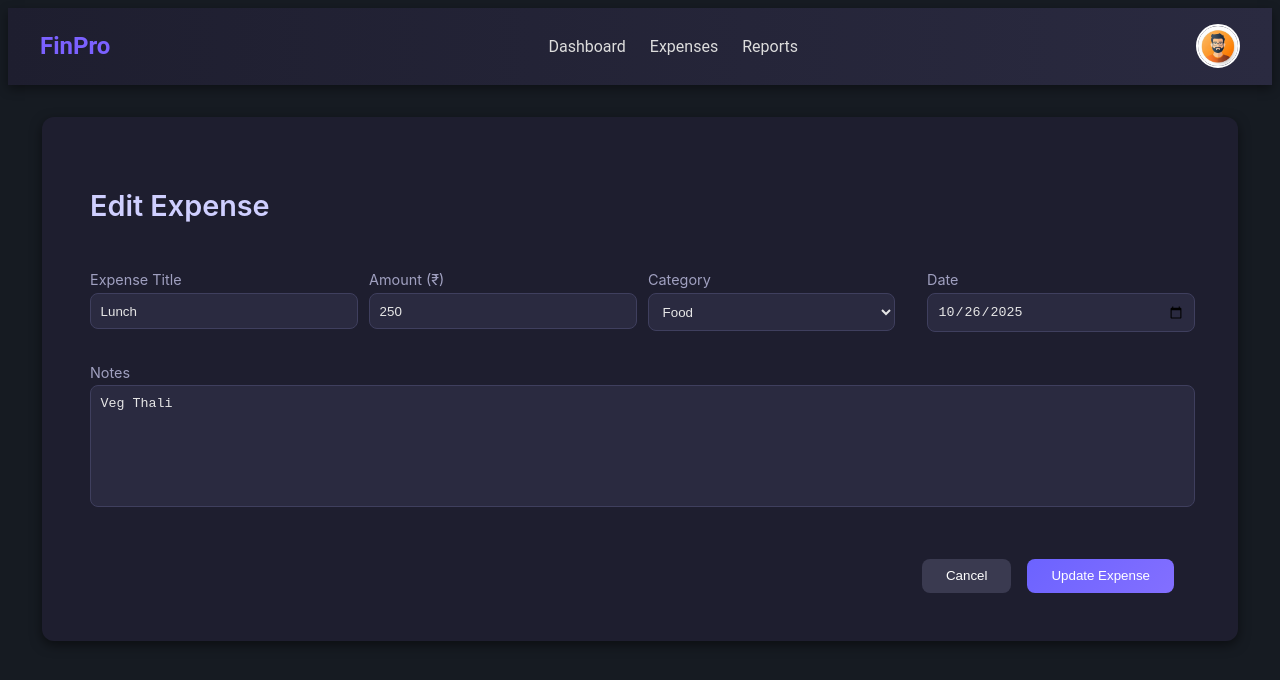
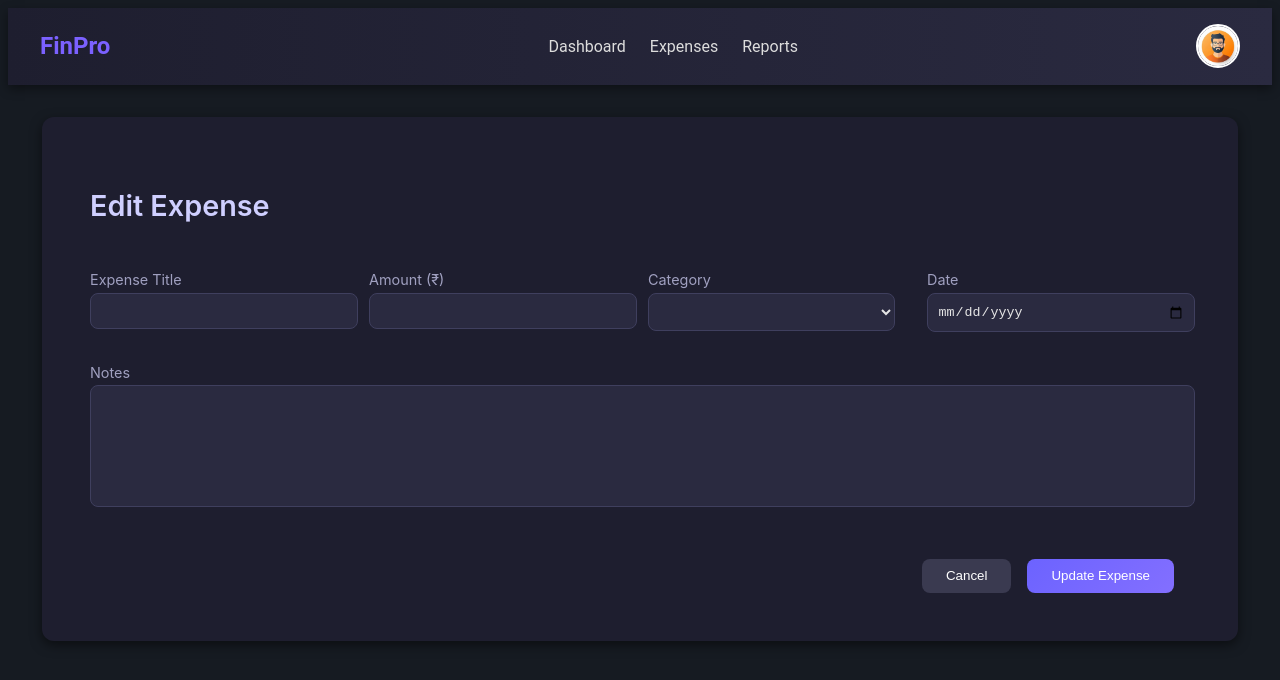
Before and after one commit to Aswin-K-007/FinPro-ExpenseManager, an Angular app: page /expenses/edit/1 in a window 1280 px wide. Shown: the top 680 px of the page. Built offline with nearby package versions, Linux system fonts and the light colour scheme; sample sign-in values are in the browser's storage.

Commit message:
Connection To Expense Service

```diff
--- a/src/app/environment.ts
+++ b/src/app/environment.ts
@@ -1,4 +1,4 @@
 export const environment = {
   production: false,
-  authApi: 'http://localhost:8080/finpro/auth'
+  apiGateway: 'http://localhost:8080/finpro'
 };
--- a/src/app/features/auth/services/auth.ts
+++ b/src/app/features/auth/services/auth.ts
@@ -18,7 +18,7 @@ export class AuthService {
 
   login(credentials: { username: string; password: string }) {
     return this.http.post<any>(
-      `${environment.authApi}/login`,
+      `${environment.apiGateway}/auth/login`,
       credentials
     ).pipe(
       tap(res => {
--- a/src/app/features/expenses/components/add-expenses/add-expenses.html
+++ b/src/app/features/expenses/components/add-expenses/add-expenses.html
@@ -4,7 +4,9 @@
     <button class="btn-add" routerLink="/expenses">← Back</button>
   </div>
 
-  <form class="expense-form" (ngSubmit)="addExpense()" #addExpenseForm="ngForm">
+  <form class="expense-form"
+  (ngSubmit)="addExpense()"
+  #addExpenseForm="ngForm">
     <div>
       <label for="title">Expense Title</label>
       <input
@@ -64,7 +66,7 @@
       <textarea
         id="notes"
         name="notes"
-        [(ngModel)]="expense.notes"
+        [(ngModel)]="expense.details"
         placeholder="Add optional notes..."
       ></textarea>
     </div>
--- a/src/app/features/expenses/components/add-expenses/add-expenses.ts
+++ b/src/app/features/expenses/components/add-expenses/add-expenses.ts
@@ -14,12 +14,12 @@ import { ExpensesService } from '@expenses/services/expenses';
 export class AddExpenses implements OnInit {
   expenseId: number | null = null;
   expense = {
-    id: 0,
+    id: null,
     title:'',
     category: '',
     amount: 0,
     date: '',
-    notes:''
+    details:''
   };
 
   constructor(
@@ -32,12 +32,19 @@ export class AddExpenses implements OnInit {
     const idParam = this.route.snapshot.paramMap.get('id');
     if (idParam) {
       this.expenseId = +idParam;
-      const existing = this.expensesService.getExpenseById(this.expenseId);
+      // const existing = this.expensesService.getExpenseById(this.expenseId);
     }
   }
 
-  addExpense(): void {
-      this.expensesService.addExpense(this.expense);
-      this.router.navigate(['/expenses']);
-  }
+ addExpense(): void {
+  this.expensesService.addExpense(this.expense).subscribe({
+    next: (res) => {
+      console.log("Expense added successfully", res);
+      this.router.navigate(['/expenses']); // navigate AFTER success
+    },
+    error: (err) => {
+      console.error("Error adding expense", err);
+    }
+  });
 }
+}
--- a/src/app/features/expenses/components/edit-expenses/edit-expenses.ts
+++ b/src/app/features/expenses/components/edit-expenses/edit-expenses.ts
@@ -31,19 +31,19 @@ export class EditExpenses implements OnInit {
     this.expenseId = Number(this.route.snapshot.paramMap.get('id'));
     console.log('Editing expense ID:', this.expenseId);
 
-    this.expenseService.getExpenseById(this.expenseId).subscribe(exp => {
-      if (exp) {
-        this.expense = exp;
-      } else {
-        console.warn('Expense not found');
-        this.router.navigate(['/expenses']);
-      }
-    });
+    // this.expenseService.getExpenseById(this.expenseId).subscribe(exp => {
+    //   if (exp) {
+    //     this.expense = exp;
+    //   } else {
+    //     console.warn('Expense not found');
+    //     this.router.navigate(['/expenses']);
+    //   }
+    // });
   }
 
   onUpdate() {
-    this.expenseService.updateExpense(this.expenseId, this.expense).subscribe(() => {
-      this.router.navigate(['/expenses']);
-    });
-  }
+  //   this.expenseService.updateExpense(this.expenseId, this.expense).subscribe(() => {
+  //     this.router.navigate(['/expenses']);
+  //   });
+   }
 }
--- a/src/app/features/expenses/components/view-expenses/view-expenses.html
+++ b/src/app/features/expenses/components/view-expenses/view-expenses.html
@@ -34,7 +34,7 @@
                 <td>{{ expense.category }}</td>
                 <td>{{ expense.amount | currency:'INR' }}</td>
                 <td>{{ expense.date | date:'mediumDate' }}</td>
-                <td>{{expense.notes}}</td>
+                <td>{{expense.details}}</td>
                 <td class="text-center">
                   <button
                     class="btn btn-sm btn-outline-info me-2"
@@ -42,12 +42,12 @@
                   >
                     <i class="bi bi-pencil-square"></i>
                   </button>
-                  <button
+                  <!-- <button
                     class="btn btn-sm btn-outline-danger"
                     (click)="deleteExpense(expense.id)"
                   >
                     <i class="bi bi-trash"></i>
-                  </button>
+                  </button> -->
                 </td>
               </tr>
             } @empty {
--- a/src/app/features/expenses/components/view-expenses/view-expenses.ts
+++ b/src/app/features/expenses/components/view-expenses/view-expenses.ts
@@ -25,9 +25,9 @@ export class ViewExpenses implements OnInit {
     });
   }
 
-  deleteExpense(id: number): void {
-    this.expensesService.deleteExpense(id).subscribe(() => {
-      this.loadExpenses();
-    });
-  }
+  // deleteExpense(id: number): void {
+  //   this.expensesService.deleteExpense(id).subscribe(() => {
+  //     this.loadExpenses();
+  //   });
+  // }
 }
--- a/src/app/features/expenses/services/expenses.ts
+++ b/src/app/features/expenses/services/expenses.ts
@@ -1,39 +1,40 @@
 import { Injectable } from '@angular/core';
-import { Observable, of } from 'rxjs';
+import { Observable } from 'rxjs';
+import { HttpClient } from '@angular/common/http';
+import { environment } from 'app/environment';
 
 @Injectable({ providedIn: 'root' })
+export class ExpensesService {
+  private expenseApi = `${environment.apiGateway}/expenses`;
 
-export class ExpensesService {
-  private expenses : any[] = [
-    { id: 1, title:'Lunch',category: 'Food', amount: 250, date: '2025-10-26', notes: 'Veg Thali' },
-    { id: 2, title:'Bus Fare',category: 'Transport', amount: 100, date: '2025-10-25', notes: 'Bus fare from Thane to Belapur' },
-  ];
+  constructor(private http: HttpClient) {}
 
-   getExpenses(): Observable<any[]> {
-    return of([...this.expenses]);
+  // 🔥 Fetch expenses from backend
+  getExpenses(): Observable<any[]> {
+   var userId = 2;
+    return this.http.get<any[]>(`${this.expenseApi}/${userId}/view_all`);
   }
 
-  addExpense(expense: any): Observable<boolean> {
-    expense.id = this.expenses.length + 1;
-    this.expenses.push(expense);
-    return of(true);
+  addExpense(expense: any): Observable<any> {
+    var userId = 2;
+    return this.http.post(`${this.expenseApi}/${userId}/add_expense`, expense);
   }
 
-  getExpenseById(id: number): Observable<any> {
-    const expense = this.expenses.find(e => e.id === id);
-    return of(expense);
-  }
+  // getExpenseById(id: number): Observable<any> {
+  //   const expense = this.expenses.find(e => e.id === id);
+  //   return of(expense);
+  // }
 
-  updateExpense(id: number, updatedExpense: any): Observable<boolean> {
-    const index = this.expenses.findIndex(e => e.id === id);
-    if (index !== -1) {
-      this.expenses[index] = { id, ...updatedExpense };
-    }
-    return of(true);
-  }
+  // updateExpense(id: number, updatedExpense: any): Observable<boolean> {
+  //   const index = this.expenses.findIndex(e => e.id === id);
+  //   if (index !== -1) {
+  //     this.expenses[index] = { id, ...updatedExpense };
+  //   }
+  //   return of(true);
+  // }
 
-  deleteExpense(id: number): Observable<boolean> {
-    this.expenses = this.expenses.filter(e => e.id !== id);
-    return of(true);
-  }
+  // deleteExpense(id: number): Observable<boolean> {
+  //   this.expenses = this.expenses.filter(e => e.id !== id);
+  //   return of(true);
+  // }
 }
```
